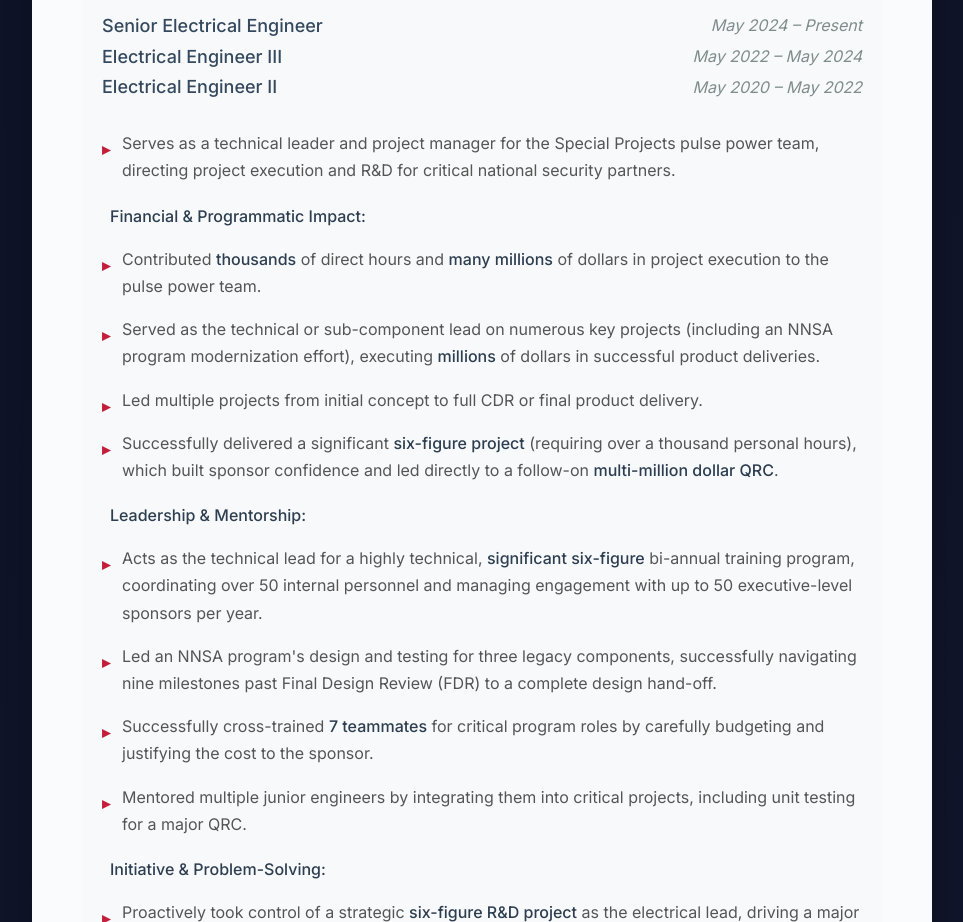
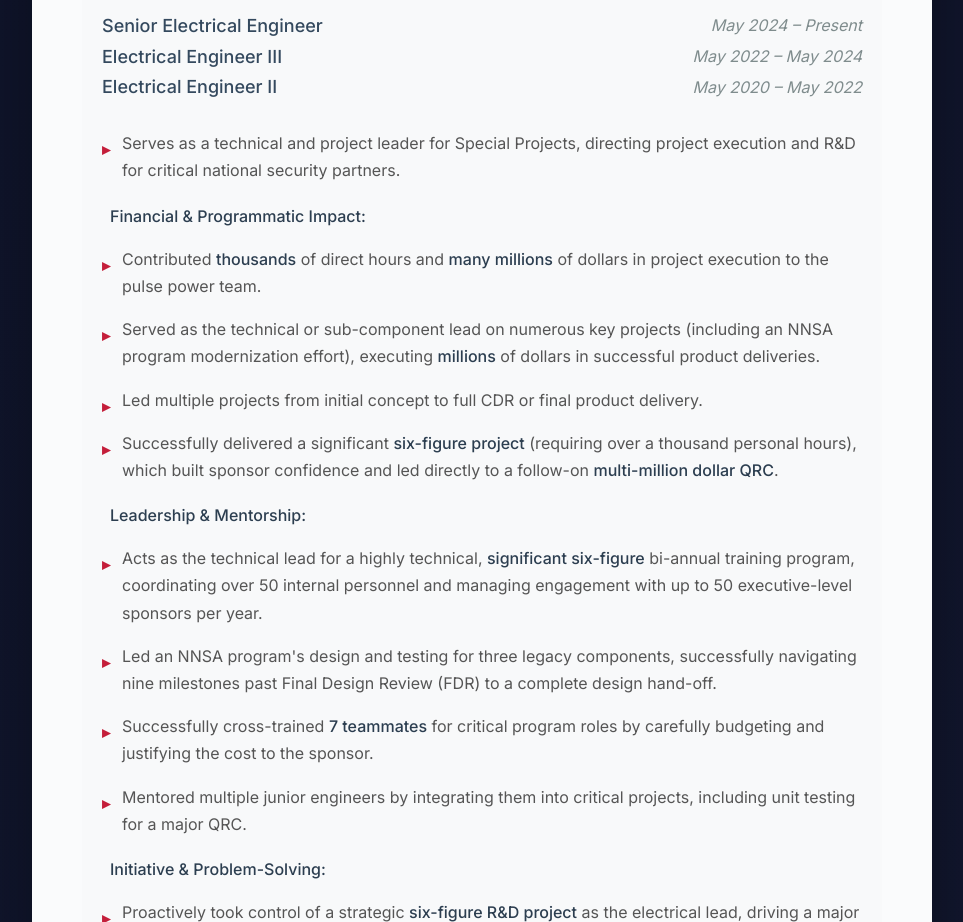
Before and after one commit to EE-EDK/Ethan-D-Kunz-Resume-2025, a plain HTML site: page index.html in a window 1280 px wide. Shown: the part 1611-2533 px from the top of the page, without its empty margins (158-1121 px from the left). Drawn offline with nearby package versions, Linux system fonts and the light colour scheme.

Commit message:
Refine project leadership description in index.html
Signed-off-by: EK <136142966+EE-EDK@users.noreply.github.com>

```diff
--- a/index.html
+++ b/index.html
@@ -705,7 +705,7 @@
                     </div>
 
                     <ul class="achievements">
-                        <li>Serves as a technical leader and project manager for the Special Projects pulse power team, directing project execution and R&D for critical national security partners.</li>
+                        <li>Serves as a technical and project leader for Special Projects, directing project execution and R&D for critical national security partners.</li>
 
                         <li class="list-header"><strong>Financial & Programmatic Impact:</strong></li>
                         <li>Contributed <strong>thousands</strong> of direct hours and <strong>many millions</strong> of dollars in project execution to the pulse power team.</li>
```
